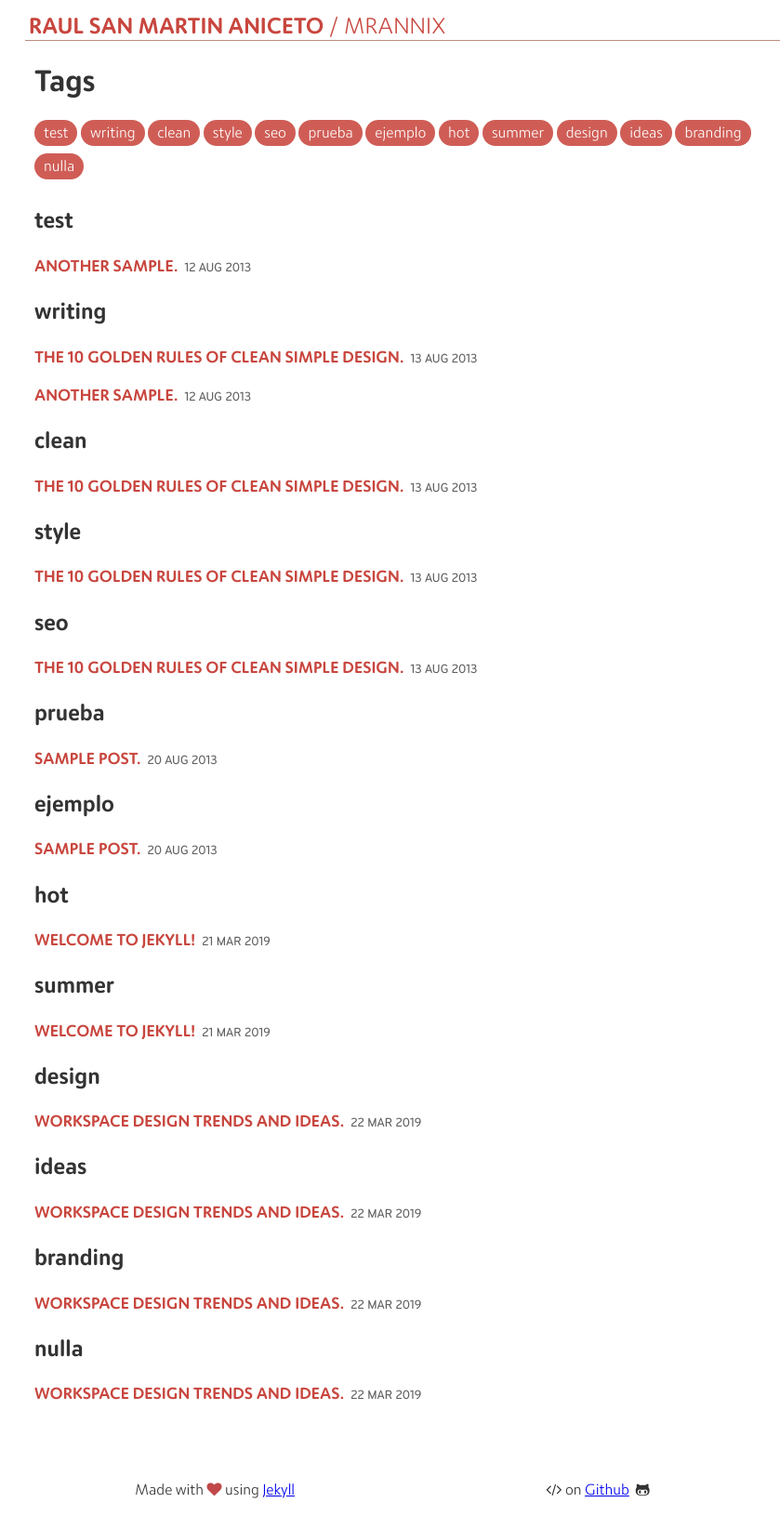
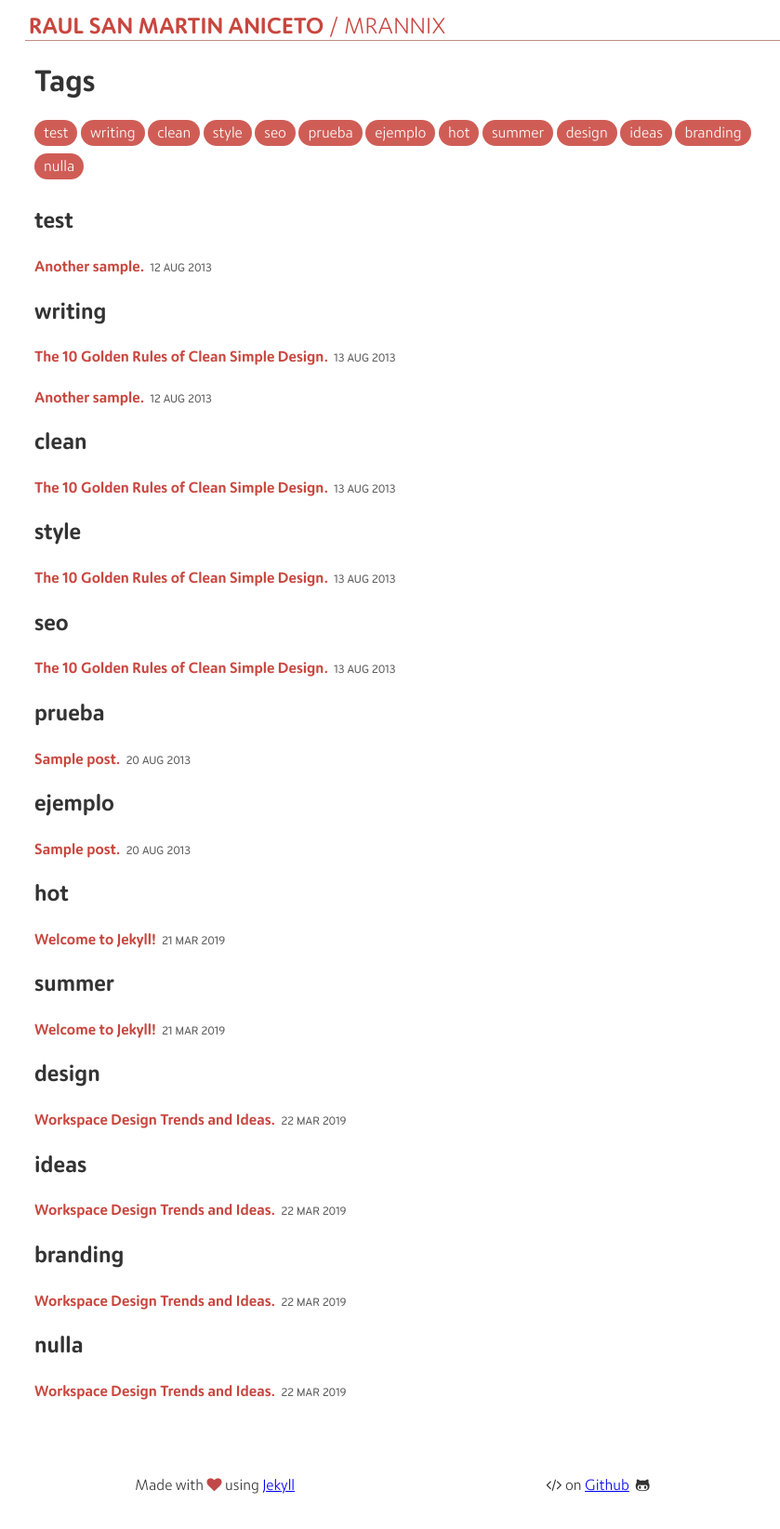
Before and after one commit to MrAnnix/MrAnnix.github.io, a Jekyll site: the page built from tags.html, in a window 1280 px wide. Shown: the whole page at 93% size, without its empty margins (203-1042 px from the left). Built offline with Jekyll 4.4.1, drawn with Linux system fonts in a browser that asks for light colours.

Commit message:
To h4 again

```diff
--- a/_sass/_common.scss
+++ b/_sass/_common.scss
@@ -465,7 +465,7 @@ code,pre,tt {
     text-decoration: none
 }
 
-.blog-tags .tags-list h3{
+.blog-tags .tags-list h4{
     transition: color .3s;
     margin-bottom: 2px;
     color: #c8463e
--- a/tags.html
+++ b/tags.html
@@ -41,7 +41,7 @@ The following part removes dulpicated tags and invalid tags like blank tag.
         <div class="tags-list-posts">
             {% for post in tag[1] %}
             <a class="post-title" href="{{ site.baseurl }}{{ post.url }}">
-                <h3>{{ post.title }}<small class="post-date">{{ post.date | date_to_string }}</small></h3>
+                <h4>{{ post.title }}<small class="post-date">{{ post.date | date_to_string }}</small></h4>
             </a>
             {% endfor %}
         </div>
```
